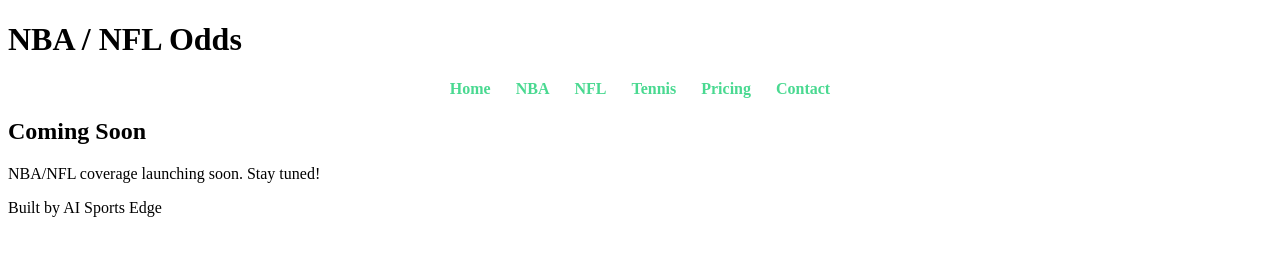
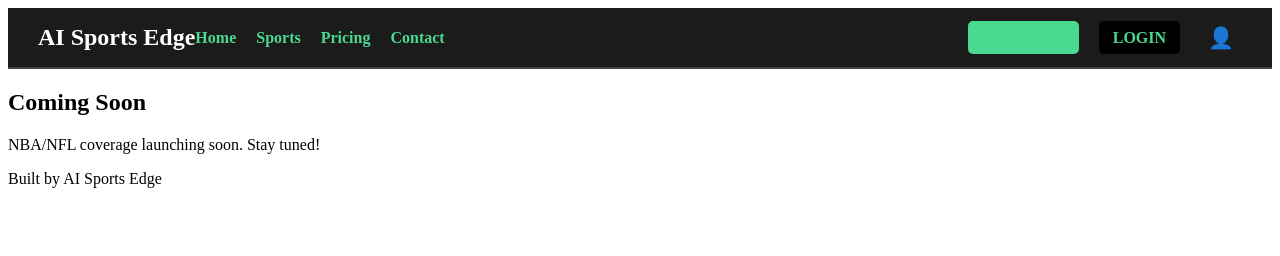
Before and after one commit to vedanthachanta2005/AI-Sports-Betting, a plain HTML site: page Frontend/nba.html in a window 1280 px wide. Drawn offline with Linux system fonts and the light colour scheme.

Commit message:
STYLE UPDATES

```diff
--- a/Frontend/nba.html
+++ b/Frontend/nba.html
@@ -7,18 +7,29 @@
 </head>
 <body>
   <header>
-    <h1>NBA / NFL Odds</h1>
-    <nav>
+  <div class="nav-container">
+    <h1 class="logo">AI Sports Edge</h1>
+    <nav class="main-nav">
       <ul class="nav-links">
         <li><a href="index.html">Home</a></li>
-        <li><a href="nba.html">NBA</a></li>
-        <li><a href="nfl.html">NFL</a></li>
-        <li><a href="tennis.html">Tennis</a></li>
+        <li class="dropdown">
+          <a href="#">Sports</a>
+          <ul class="dropdown-content">
+            <li><a href="nba.html">NBA</a></li>
+            <li><a href="nfl.html">NFL</a></li>
+            <li><a href="tennis.html">Tennis</a></li>
+          </ul>
+        </li>
         <li><a href="pricing.html">Pricing</a></li>
         <li><a href="contact.html">Contact</a></li>
+        <li class="gap"></li>
+        <li><a class="cta-button" href="#">JOIN NOW</a></li>
+        <li><a class="login-button" href="#">LOGIN</a></li>
+        <li><a class="account-icon" href="#">👤</a></li>
       </ul>
     </nav>
-  </header>
+  </div>
+</header>
   <main>
     <h2>Coming Soon</h2>
     <p>NBA/NFL coverage launching soon. Stay tuned!</p>
--- a/Frontend/style.css
+++ b/Frontend/style.css
@@ -1,13 +1,29 @@
-nav {
-  margin-top: 15px;
+.nav-container {
+  display: flex;
+  align-items: center;
+  justify-content: space-between;
+  padding: 0 30px;
+  background-color: #1b1b1b;
+  border-bottom: 2px solid #444;
+}
+
+.logo {
+  color: #fff;
+  font-size: 1.5rem;
+}
+
+.main-nav {
+  flex-grow: 1;
 }
 
 .nav-links {
   list-style: none;
+  display: flex;
+  align-items: center;
+  justify-content: flex-end;
+  gap: 20px;
+  margin: 0;
   padding: 0;
-  display: flex;
-  justify-content: center;
-  gap: 25px;
 }
 
 .nav-links li a {
@@ -39,23 +55,41 @@ nav {
   display: block;
 }
 
-.dropdown-content li {
-  padding: 8px 12px;
+.gap {
+  flex: 1;
 }
 
-.dropdown-content li a {
-  display: block;
-  color: #4ad991;
+.cta-button {
+  background-color: #4ad991;
+  color: #fff;
+  font-weight: bold;
+  padding: 8px 14px;
+  border-radius: 5px;
+  text-decoration: none;
+  transition: background 0.2s ease-in-out;
 }
 
-.reviews {
-  margin-top: 40px;
+.cta-button:hover {
+  background-color: #3cc17f;
 }
 
-.review-card {
-  background-color: #2d2d2d;
-  margin: 15px 0;
-  padding: 15px;
-  border-left: 4px solid #4ad991;
-  box-shadow: 0 2px 6px rgba(0,0,0,0.2);
+.login-button {
+  background-color: #000;
+  color: #fff;
+  padding: 8px 14px;
+  border-radius: 5px;
+  font-weight: bold;
+  text-decoration: none;
+  transition: background 0.2s ease-in-out;
 }
+
+.login-button:hover {
+  background-color: #222;
+}
+
+.account-icon {
+  font-size: 1.3rem;
+  color: #fff;
+  padding: 5px 8px;
+  text-decoration: none;
+}
```
Also changed, not shown: Frontend/contact.html (+17 -6 lines), Frontend/index.html (+8 -2 lines), Frontend/nfl.html (+17 -6 lines), Frontend/pricing.html (+17 -6 lines), Frontend/tennis.html (+17 -6 lines).
